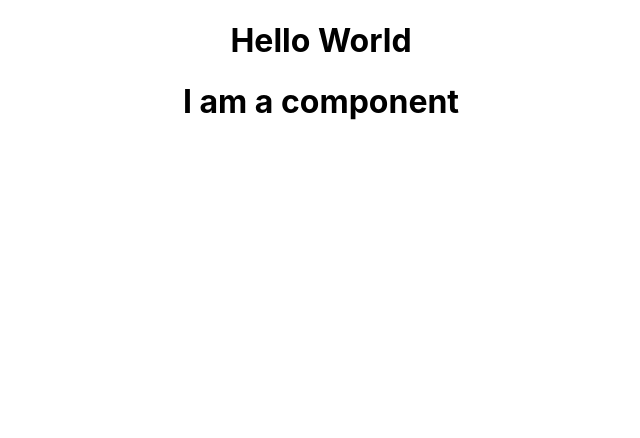
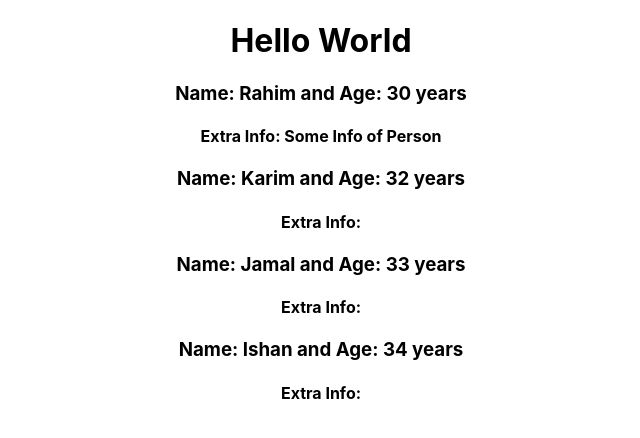
Before and after one commit to ishanmazhar/react_revision, a React (Create React App) app: page / in a window 1280 px wide. Shown: the top 438 px of the page, without its empty margins (319-959 px from the left). Built offline with nearby package versions, Linux system fonts and the light colour scheme.

Commit message:
Dynamic Functional Component

```diff
--- a/src/App.js
+++ b/src/App.js
@@ -3,15 +3,18 @@ import './App.css';
 import Person from './components/Person';
 
 // React library converts jsx to html
-// JSX
-
 
 class App extends Component {
   render() {
+    //JS codes here
     return (
+      //JSX codes here
       <div className="App">
         <h1>Hello World</h1>
-        <Person />
+        <Person name="Rahim" age="30">Some Info of Person</Person>
+        <Person name="Karim" age="32"/>
+        <Person name="Jamal" age="33"/>
+        <Person name="Ishan" age="34"/>
       </div>
     );
   }
--- a/src/components/Person.js
+++ b/src/components/Person.js
@@ -1,22 +1,12 @@
-import React, { Component } from 'react';
+import React from 'react';
 
-//Functional Component
-// function Person() {
-//     return (
-//       <div>
-//         <h1>I am a component</h1>
-//       </div>
-//     );
-// }
-
-//Class Component
-class Person extends Component {
-    render() {
-        return (
-            <div>
-                <h1>I am a component</h1>
-            </div>
-        );
-    }
+let Person = (props) => {
+    console.log(props)
+    return (
+        <div>
+            <h3>Name: {props.name} and Age: {props.age} years </h3>
+            <h4>Extra Info: {props.children}</h4>
+        </div>
+    );
 }
 export default Person;
```
Also changed, not shown: 1 other file (tests, documents, lock files or other folders).
